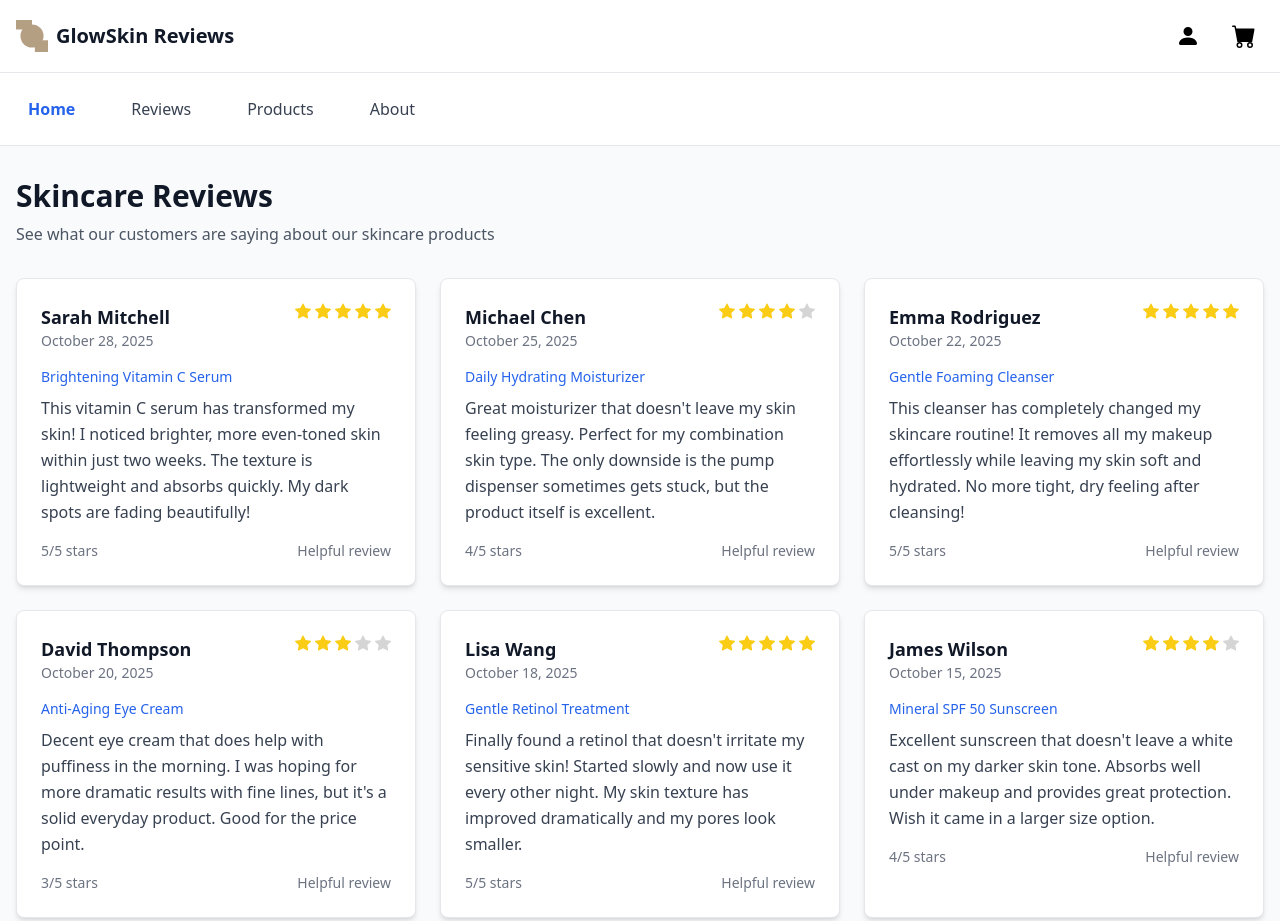
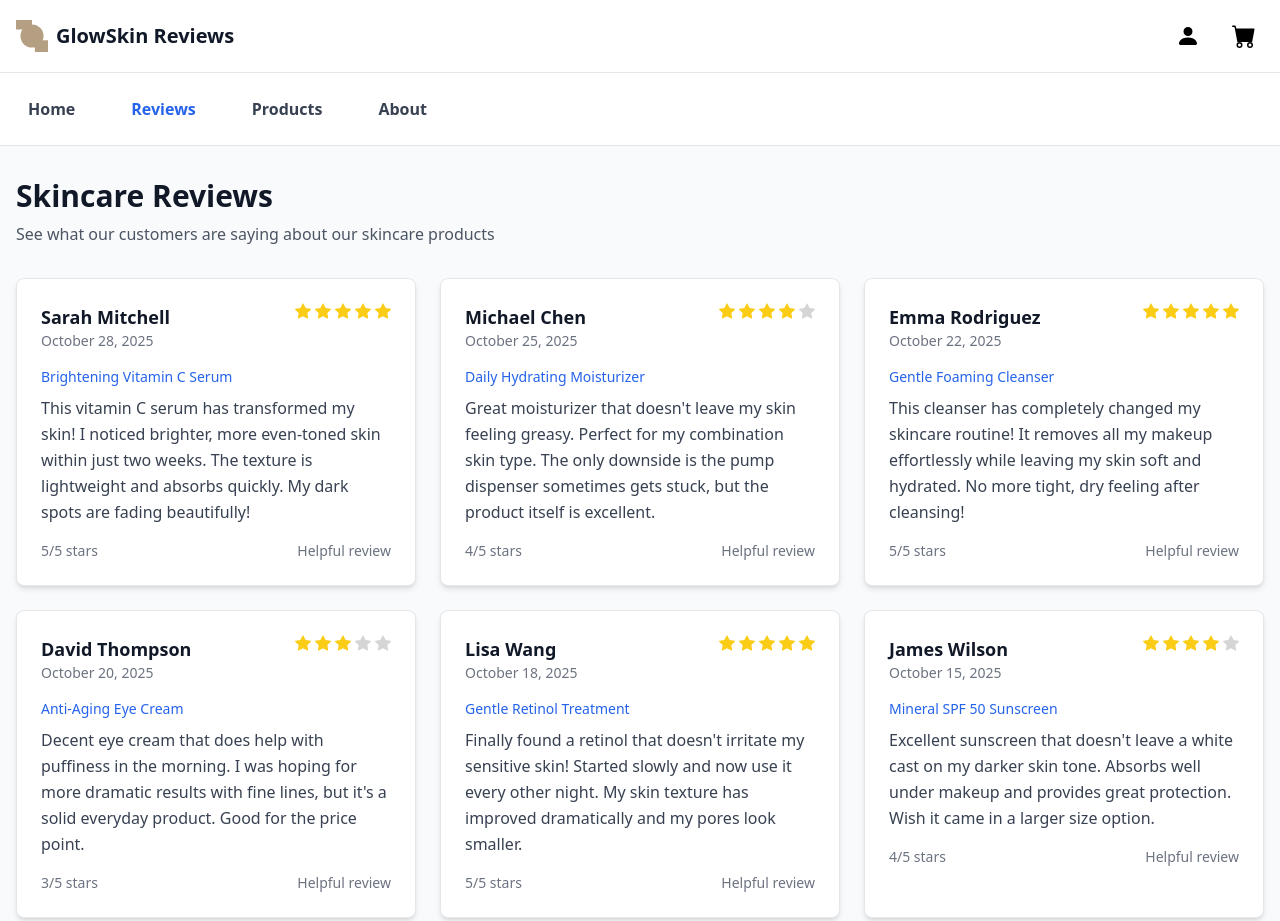
Before and after one commit to BVDS25/DWDD2620, a website: page unit-7/index.html in a window 1280 px wide. Shown: the top 921 px of the page. Drawn offline with Linux system fonts and the light colour scheme.

Commit message:
changed nsv

```diff
--- a/unit-7/index.html
+++ b/unit-7/index.html
@@ -43,10 +43,10 @@
     <nav class="bg-white border-b border-gray-200">
         <div class="container mx-auto px-4">
             <div class="flex flex-col sm:flex-row sm:space-x-8 space-y-2 sm:space-y-0 py-4" style="min-width: 0;">
-                <a href="#home" class="nav-link text-secondary font-semibold px-3 py-2 rounded-md transition-colors hover:bg-gray-50">Home</a>
-                <a href="#reviews" class="nav-link text-gray-700 hover:text-secondary px-3 py-2 rounded-md transition-colors hover:bg-gray-50">Reviews</a>
-                <a href="#products" class="nav-link text-gray-700 hover:text-secondary px-3 py-2 rounded-md transition-colors hover:bg-gray-50">Products</a>
-                <a href="#about" class="nav-link text-gray-700 hover:text-secondary px-3 py-2 rounded-md transition-colors hover:bg-gray-50">About</a>
+                <a href="#home" class="nav-link text-gray-700 hover:text-secondary font-semibold px-3 py-2 rounded-md transition-colors hover:bg-gray-50">Home</a>
+                <a href="#reviews" class="nav-link text-secondary font-semibold px-3 py-2 rounded-md transition-colors hover:bg-gray-50">Reviews</a>
+                <a href="#products" class="nav-link text-gray-700 hover:text-secondary font-semibold px-3 py-2 rounded-md transition-colors hover:bg-gray-50">Products</a>
+                <a href="#about" class="nav-link text-gray-700 hover:text-secondary font-semibold px-3 py-2 rounded-md transition-colors hover:bg-gray-50">About</a>
             </div>
         </div>
     </nav>
```
